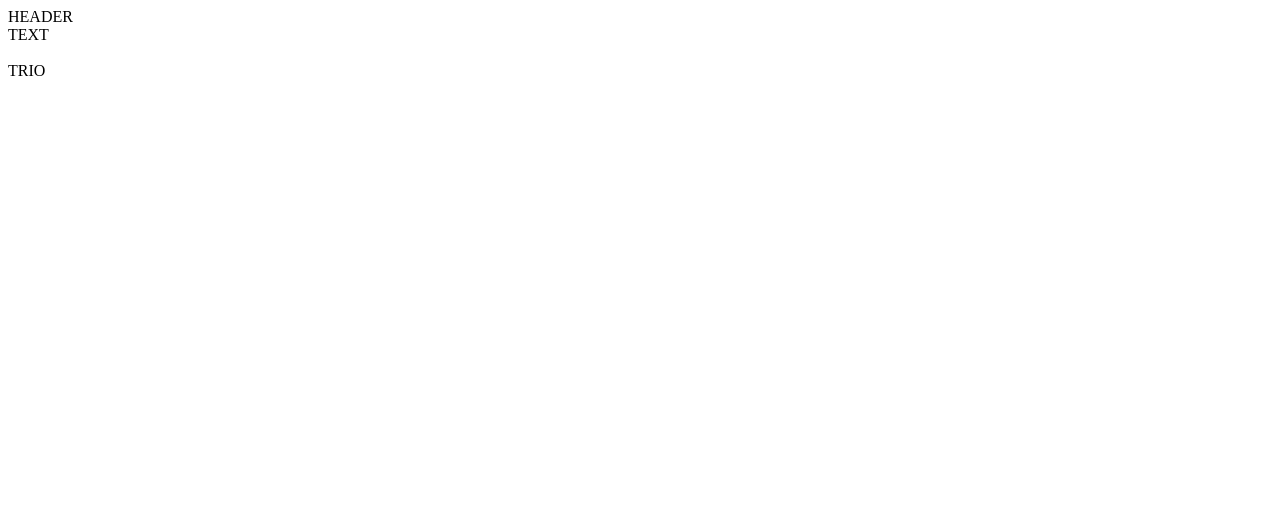
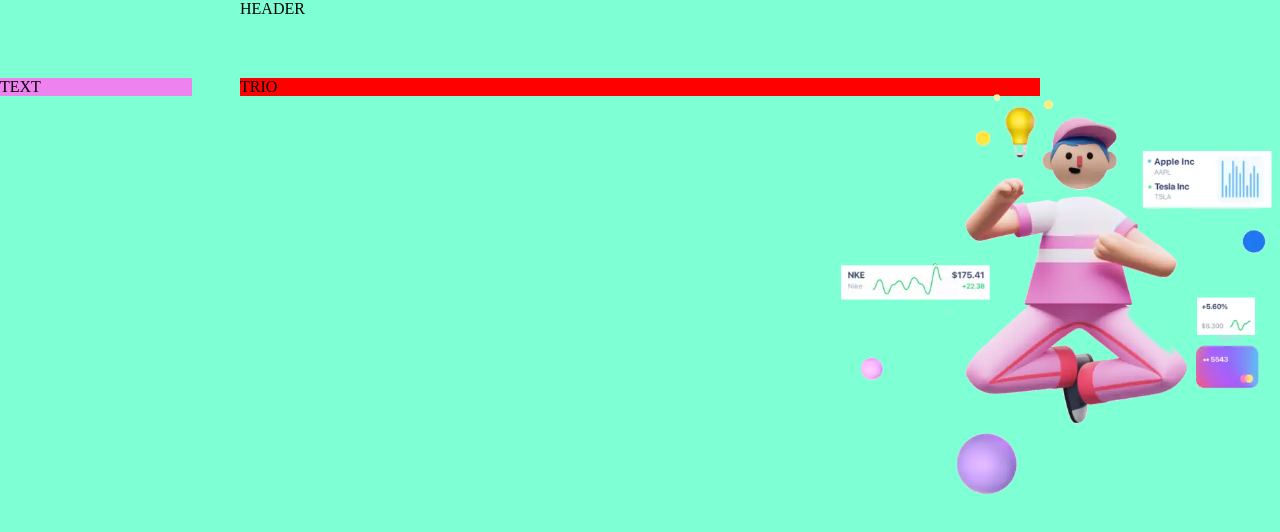
Before and after one commit to ToniaNesterova/Easy-money2, a website: page index.html in a window 1280 px wide. Drawn offline with Linux system fonts and the light colour scheme.

Commit message:
Basic layout #1

```diff
--- a/index.html
+++ b/index.html
@@ -30,7 +30,7 @@
         <div>
             TEXT
         </div>
-        <img src="" alt="">
+        <img src="./Person.webp" alt="Person">
     </section>
     <section>
         TRIO
--- a/main.css
+++ b/main.css
@@ -1,24 +1,47 @@
 body {
-
+    margin: 0;
+background-color: aquamarine;
 }
 
-header {
-
+header,
+main > section:nth-child(1)
+main > section:nth-child(2) {
+    display: inline-block;
+    width: 800px;
+    margin-left: calc(50% - 400px);
 }
 
 main {
-
+margin-top: 60px;
 }
 
-section:first-child {
-
+main > section + section {
+    margin-top: 60px;
 }
 
 div {
+    float: left;
+    width: 15%;
+    background-color: violet;
 }
 
 img {
+    float: right;
+    width: 35%;
     }
 
-    section:last-child {
+    section:nth-child(2) {
+        width: 800px;
+    margin-left: calc(50% - 400px);
+        background-color: red;
     }
+
+    section:nth-child(3) {
+        width: 800px;
+    margin-left: calc(50% - 400px);
+        background-color: royalblue;
+    }
+
+    main > section + section {
+        margin-top: 60px;
+    }
```
Also changed, not shown: Person.webp (added).
